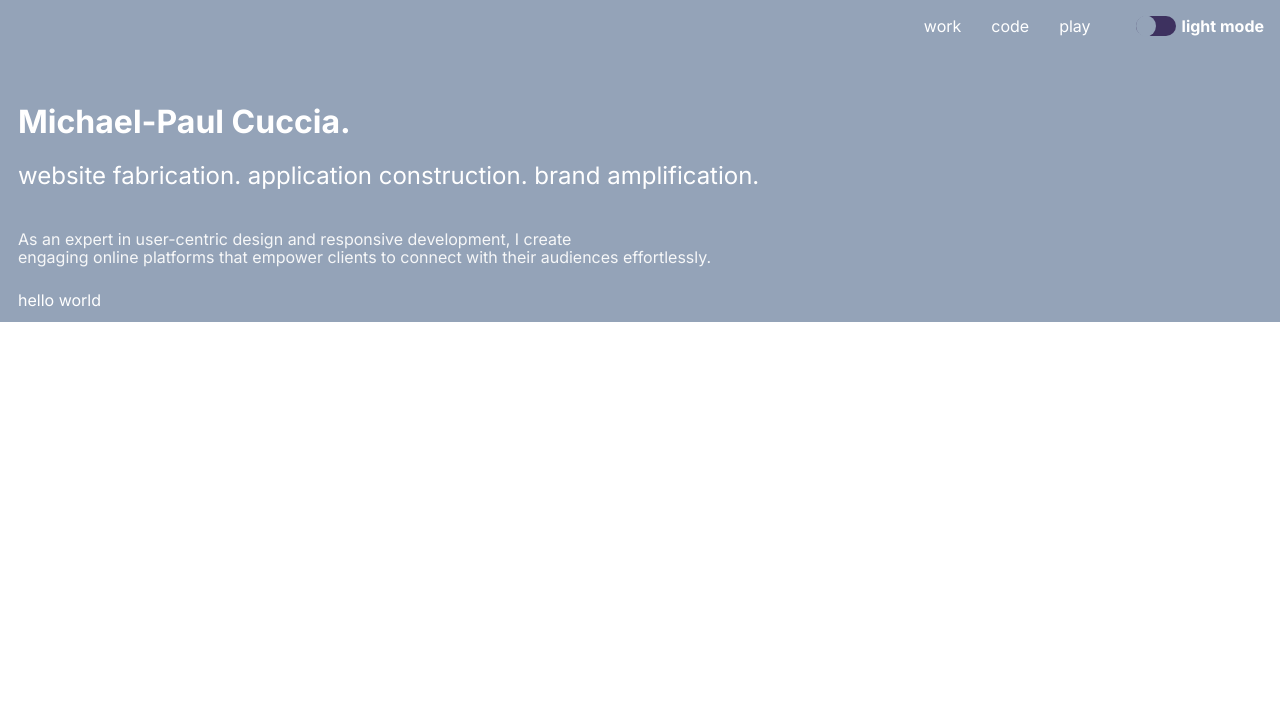
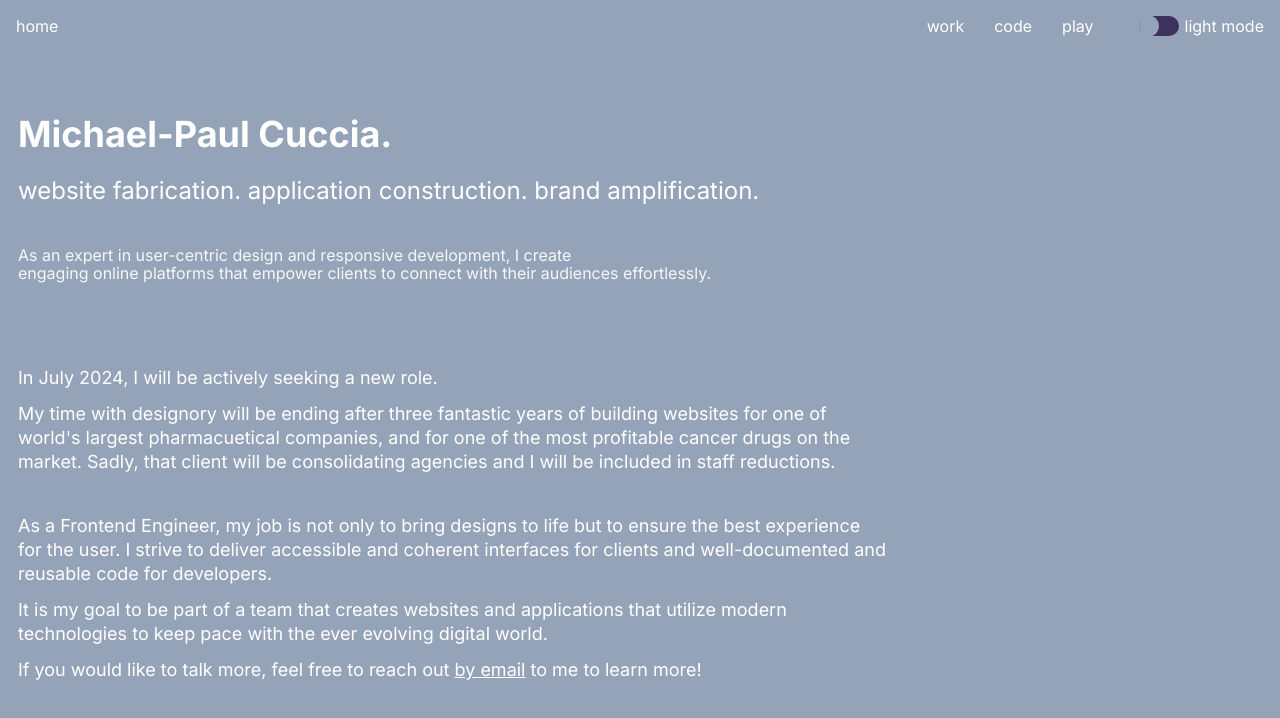
Before and after one commit to michaelpaulcuccia/profile-resume, a Next.js app in the folder my-app/: page / in a window 1280 px wide. Shown: the top 718 px of the page. Built offline with nearby package versions, Linux system fonts and the light colour scheme.

Commit message:
custom text, homepage

```diff
--- a/my-app/components/Container.jsx
+++ b/my-app/components/Container.jsx
@@ -3,6 +3,13 @@ import React, { useContext } from "react";
 import ThemeContext from "../src/app/context/ThemeContext";
 import styled from "styled-components";
 import { lightMode, darkMode } from "../constants/palette";
+
+const Background = styled.div`
+  width: 100vw;
+  height: 100vh;
+  background-color: ${({ theme }) =>
+    theme === "lightMode" ? lightMode.Background : darkMode.Background};
+`;
 
 const Root = styled.div`
   max-width: 1600px;
@@ -23,8 +30,12 @@ export default function Container({ children }) {
   const { theme } = useContext(ThemeContext);
 
   return (
-    <Root theme={theme}>
-      <FlexWrapper>{children}</FlexWrapper>
-    </Root>
+    <Background theme={theme}>
+      <Root theme={theme}>
+        <FlexWrapper>{children}</FlexWrapper>
+      </Root>
+    </Background>
   );
+
+
 }
--- /dev/null
+++ b/my-app/components/CustomText.jsx
@@ -0,0 +1,45 @@
+import React from 'react';
+import styled from 'styled-components';
+
+const StyledTextContainer = styled.div`
+  width: 70%;
+`;
+
+const StyledParagraph = styled.p`
+  line-height: 24px;
+  font-size: 18px;
+  margin-bottom: 12px;
+`;
+
+const StyledTitle = styled.h1`
+  font-size: 36px;
+`;
+
+const StyledHeadline = styled.p`
+  font-size: 24px;
+  line-height: 30px;
+`;
+
+export function TextContainer ({children}) {
+  return (
+    <StyledTextContainer>{children}</StyledTextContainer>
+  )
+}
+
+export function Paragraph ({children}) {
+  return (
+    <StyledParagraph>{children}</StyledParagraph>
+  )
+}
+
+export function Title ({children, className}) {
+  return (
+    <StyledTitle className={className}>{children}</StyledTitle>
+  )
+}
+
+export function Headline ({children, className}) {
+  return (
+    <StyledHeadline className={className}>{children}</StyledHeadline>
+  )
+}
--- a/my-app/components/Nav.jsx
+++ b/my-app/components/Nav.jsx
@@ -5,17 +5,22 @@ import ThemeContext from "../src/app/context/ThemeContext";
 import CustomLink from "./CustomLink";
 import { lightMode, darkMode } from "../constants/palette";
 import PillButton from "./Pillbutton";
+import { Title, Headline } from "./CustomText";
 
 const Util = styled.div`
   padding: 16px;
   display: flex;
   justify-content: flex-end;
 
-  .add-pad {
+  .self {
+    flex: 1;
+  }
+
+ .add-pad {
     padding-left: 30px;
   }
 
-  :nth-child(3) {
+  :nth-child(4) {
     padding-right: 45px;
   }
 `;
@@ -26,20 +31,20 @@ const Hero = styled.div`
   background-color: ${({ theme }) =>
     theme === "lightMode" ? lightMode.Background : darkMode.Background};
   padding-left: 18px;
-  -webkit-font-smoothing: antialiased;
 
   .title {
-    margin-top: 50px;
+    margin-top: 60px;
     margin-bottom: 20px;
   }
 
   .headline {
-    font-size: 24px;
     margin-bottom: 40px;
   }
 
+  //Special Use, not included in CustomText
   .body {
     line-height: 18px;
+    margin-bottom: 60px;
     color: ${({ theme }) =>
     theme === "lightMode" ? lightMode.Secondary : darkMode.Secondary};
   }
@@ -52,18 +57,19 @@ export default function Nav() {
   return (
     <>
     <Util>
-      <CustomLink className="add-pad" href='/work'>work</CustomLink>
-      <CustomLink className="add-pad" href='/code'>code</CustomLink>
-      <CustomLink className="add-pad" href='/play'>play</CustomLink>
+        <CustomLink className='self' href='/'>home</CustomLink>
+        <CustomLink className="add-pad" href='/work'>work</CustomLink>
+        <CustomLink className="add-pad" href='/code'>code</CustomLink>
+        <CustomLink className="add-pad" href='/play'>play</CustomLink>
       <div>
         <PillButton />
       </div>
     </Util>
     <Hero theme={theme}>
-      <h1 className="title">Michael-Paul Cuccia.</h1>
-      <p className="headline">
+      <Title className="title">Michael-Paul Cuccia.</Title>
+      <Headline className="headline">
         website fabrication. application construction. brand amplification.
-      </p>
+      </Headline>
       <p className="body">
         As an expert in user-centric design and responsive development, I create
         <br />
--- a/my-app/components/Pillbutton.jsx
+++ b/my-app/components/Pillbutton.jsx
@@ -8,7 +8,7 @@ const Wrapper = styled.div`
   display: flex;
   align-items: center;
 
-  h4 {
+  p {
     margin-left: 6px;
   }
 `;
@@ -70,7 +70,7 @@ const PillButton = () => {
           <Circle toggled={toggled} theme={theme} />
         </Button>
       </ButtonContainer>
-      <>{!toggled ? <h4>light mode</h4> : <h4>dark mode</h4>}</>
+      <>{!toggled ? <p>light mode</p> : <p>dark mode</p>}</>
     </Wrapper>
   );
 };
--- a/my-app/src/app/code/page.js
+++ b/my-app/src/app/code/page.js
@@ -1,7 +1,9 @@
-import React from 'react'
+"use client";
+import React from 'react';
+import PageWrapper from '../../../components/PageWrapper';
 
 export default function page() {
   return (
-    <div>code</div>
+    <PageWrapper>code</PageWrapper>
   )
 }
--- a/my-app/src/app/globals.css
+++ b/my-app/src/app/globals.css
@@ -7,4 +7,5 @@
 html,
 body {
   overflow: hidden;
+  -webkit-font-smoothing: antialiased;
 }
--- a/my-app/src/app/page.js
+++ b/my-app/src/app/page.js
@@ -1,10 +1,31 @@
 "use client";
 import React from "react";
 import PageWrapper from "../../components/PageWrapper";
+import { TextContainer, Paragraph } from "../../components/CustomText";
+import CustomLink from "../../components/CustomLink";
 
 export default function page() {
 
   return (
-    <PageWrapper>hello world</PageWrapper>
+    <PageWrapper>
+      <TextContainer>
+        <Paragraph>
+          In July 2024, I will be actively seeking a new role.
+        </Paragraph>
+        <Paragraph>
+          My time with designory will be ending after three fantastic years of building websites for one of world's largest pharmacuetical companies, and for one of the most profitable cancer drugs on the market. Sadly, that client will be consolidating agencies and I will be included in staff reductions.
+        </Paragraph>
+        <div style={{ marginBottom: '40px'}}></div>
+        <Paragraph>
+          As a Frontend Engineer, my job is not only to bring designs to life but to ensure the best experience for the user. I strive to deliver accessible and coherent interfaces for clients and well-documented and reusable code for developers.
+        </Paragraph>
+        <Paragraph>
+          It is my goal to be part of a team that creates websites and applications that utilize modern technologies to keep pace with the ever evolving digital world.
+        </Paragraph>
+        <Paragraph>
+          If you would like to talk more, feel free to reach out <CustomLink href='mailto:michaelpaulcuccia@proton.me'><span style={{ textDecoration: 'underline'}}>by email</span></CustomLink> to me to learn more!
+        </Paragraph>
+      </TextContainer>
+    </PageWrapper>
   );
 }
--- a/my-app/src/app/play/page.js
+++ b/my-app/src/app/play/page.js
@@ -1,7 +1,9 @@
-import React from 'react'
+"use client";
+import React from 'react';
+import PageWrapper from '../../../components/PageWrapper';
 
 export default function page() {
   return (
-    <div>play</div>
+    <PageWrapper>play</PageWrapper>
   )
 }
--- a/my-app/src/app/work/page.js
+++ b/my-app/src/app/work/page.js
@@ -1,7 +1,9 @@
-import React from 'react'
+"use client";
+import React from 'react';
+import PageWrapper from '../../../components/PageWrapper';
 
 export default function page() {
   return (
-    <div>work</div>
+    <PageWrapper>work</PageWrapper>
   )
 }
```
